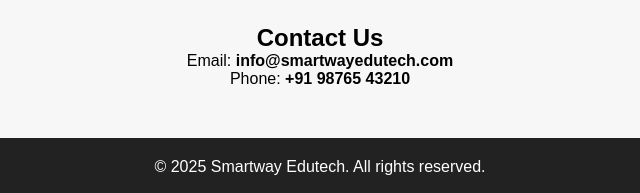
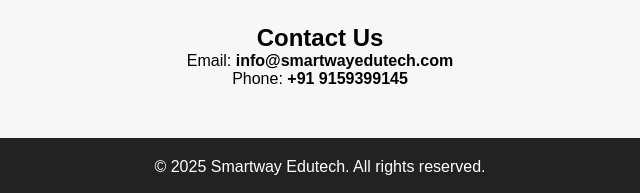
Before and after one commit to gowthamrmca35-debug/SmartwayEdutech, a plain HTML site: page index.html in a window 1280 px wide. Shown: the part 1256-1449 px from the top of the page, 320-960 px from the left. Drawn offline with Linux system fonts and the light colour scheme.

Commit message:
Update index.html

```diff
--- a/index.html
+++ b/index.html
@@ -264,7 +264,7 @@
     <section id="contact" class="contact">
         <h2>Contact Us</h2>
         <p>Email: <strong>info@smartwayedutech.com</strong></p>
-        <p>Phone: <strong>+91 98765 43210</strong></p>
+        <p>Phone: <strong>+91 9159399145</strong></p>
     </section>
 
 
```
